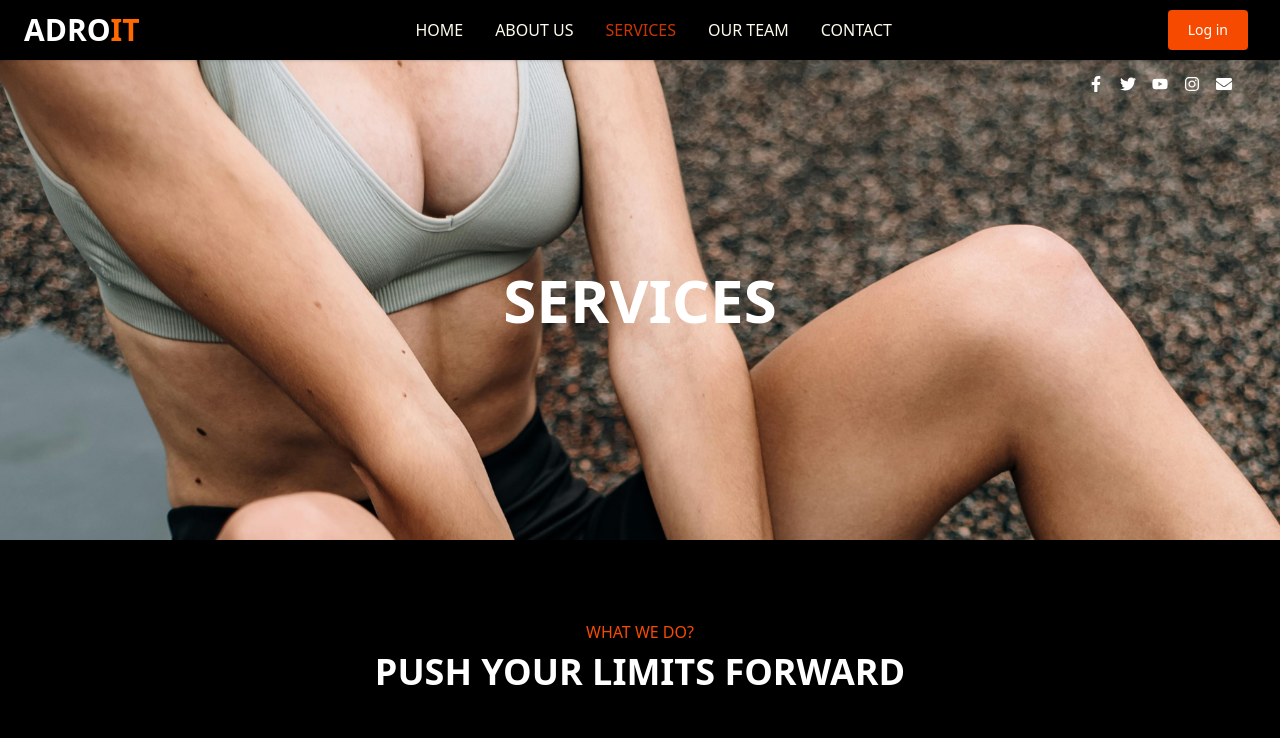
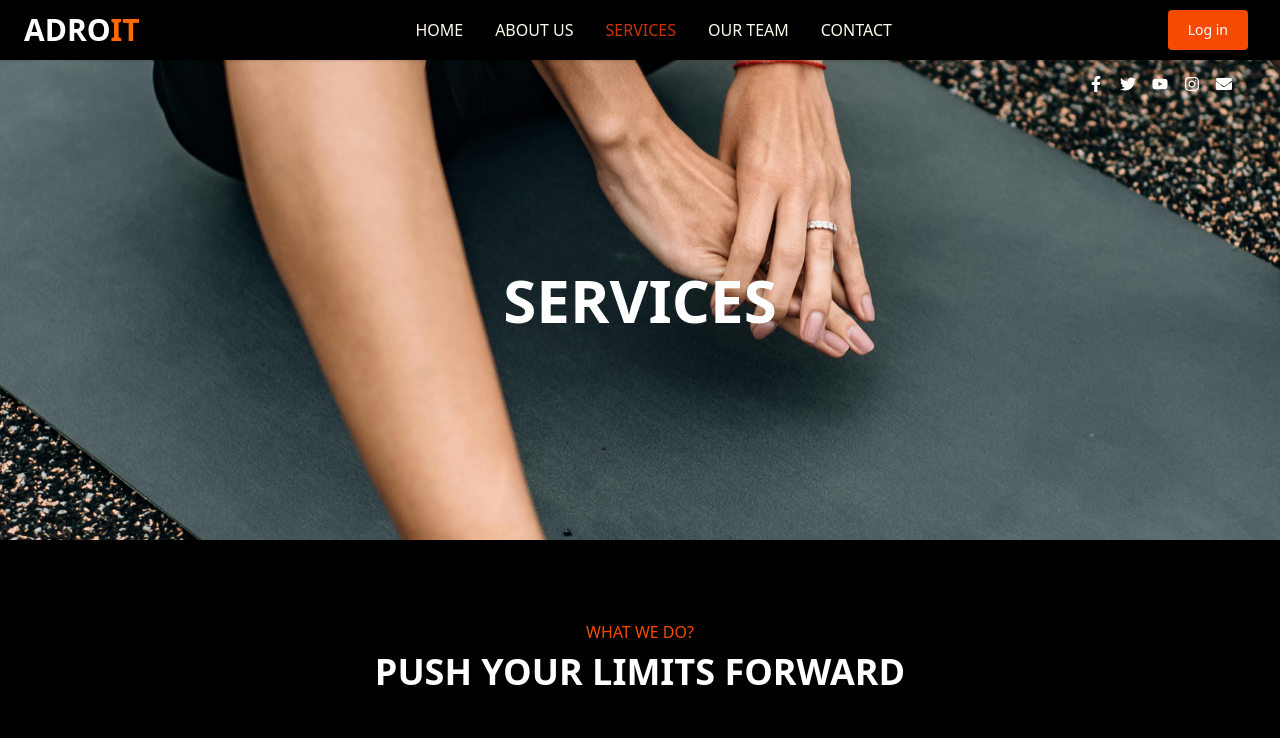
Before and after one commit to rehan2003gupta/Adroit_gym, a React (Vite) app: page /services in a window 1280 px wide. Shown: the top 738 px of the page. Built offline with nearby package versions, Linux system fonts and the light colour scheme; no server answers.

Commit message:
Refactor components to use LazyBackground for optimized background loading

```diff
--- a/src/Components/About/About.jsx
+++ b/src/Components/About/About.jsx
@@ -2,8 +2,9 @@ import { useState, useEffect, useRef } from "react";
 import Images from "../../assets/indexes";
 import Push from "../Push/Push";
 import { FaStar, FaChevronLeft, FaChevronRight } from "react-icons/fa";
-import Icon from "../Icon"
+import Icon from "../Icon";
 import AnimatedCard from "../AnimatedCard/AnimatedCard";
+import LazyBackground from "../LazyBackground";
 import { useNavigate } from "react-router-dom";
 const { powder, gymvideo, stretch, button, t1, t2, t3, t4 } = Images;
 
@@ -47,7 +48,7 @@ function About() {
   const play = useRef(null);
   const [isPlaying, setIsPlaying] = useState(false);
   const [animations, setAnimations] = useState("animate-ping");
-  const navigate=useNavigate();
+  const navigate = useNavigate();
   const goToPage = () => {
     navigate("/contact"); // Change "/about" to your desired route
   };
@@ -85,22 +86,14 @@ function About() {
   return (
     <>
       {/* Hero Section */}
-      <Icon className="right-[3rem] justify-end mt-4 absolute z-10"/>
-      <div
-        style={{
-          backgroundImage: `url(${powder})`,
-          backgroundSize: "cover",
-          backgroundPosition: "center",
-          height: "100vh",
-          width: "100%",
-        }}
-        className="flex flex-col items-center justify-center transition-all duration-200"
-      ><AnimatedCard delay={200}>
+      <Icon className="right-[3rem] justify-end mt-4 absolute z-10" />
+      <LazyBackground src={powder} height="100vh">
+        <AnimatedCard delay={200}>
           <p className="text-4xl sm:text-5xl md:text-6xl text-white text-center font-extrabold px-4">
             ABOUT <span className="text-orange-600">US</span>
           </p>
         </AnimatedCard>
-      </div>
+      </LazyBackground>
 
       <Push />
 
@@ -144,8 +137,8 @@ function About() {
                 lifestyle. Our expert trainers, cutting-edge equipment, and
                 motivating environment empower you to achieve your health goals
                 with confidence. Whether you're building strength, improving
-              endurance, or just starting your journey, Adroit is here to guide
-              every step.
+                endurance, or just starting your journey, Adroit is here to
+                guide every step.
               </p>
             </AnimatedCard>
           </div>
@@ -174,7 +167,10 @@ function About() {
           </p>
         </AnimatedCard>
         <AnimatedCard delay={200}>
-              <button onClick={goToPage} className="border-1 border-orange-600 text-white  mt-3 pl-4 pr-4 pt-3 pb-3 transition-all duration-300 hover:bg-orange-600 font-medium  ">
+          <button
+            onClick={goToPage}
+            className="border-1 border-orange-600 text-white  mt-3 pl-4 pr-4 pt-3 pb-3 transition-all duration-300 hover:bg-orange-600 font-medium  "
+          >
             APPOINTMENT
           </button>
         </AnimatedCard>
--- a/src/Components/Contact/Contact.jsx
+++ b/src/Components/Contact/Contact.jsx
@@ -5,6 +5,7 @@ import { collection, addDoc } from "firebase/firestore";
 import Images from "../../assets/indexes";
 import Icon from "../Icon";
 import AnimatedCard from "../AnimatedCard/AnimatedCard";
+import LazyBackground from "../LazyBackground";
 
 const { background } = Images;
 
@@ -24,7 +25,7 @@ function Contact() {
         email,
         query,
         comment,
-        timestamp: new Date()
+        timestamp: new Date(),
       });
       setMessage("Your query has been submitted successfully!");
       setName("");
@@ -39,28 +40,21 @@ function Contact() {
   return (
     <>
       <Icon className="right-[3rem] justify-end mt-4 absolute z-10" />
-      <div
-        style={{
-          backgroundImage: `url(${background})`,
-          backgroundSize: "cover",
-          backgroundPosition: "center",
-          height: "50vh",
-          width: "100%",
-        }}
-        className="items-center flex-col flex transition-all duration-200 justify-center"
-      >
+      <LazyBackground src={background} height="50vh">
         <AnimatedCard delay={200}>
-          <p className="text-white uppercase text-5xl font-extrabold ">
-            Contact <span className="text-orange-600 "> Us</span>
+          <p className="text-white uppercase text-5xl font-extrabold">
+            Contact <span className="text-orange-600">Us</span>
           </p>
         </AnimatedCard>
-      </div>
+      </LazyBackground>
 
       <div className="bg-black text-white min-h-screen flex items-center justify-center px-6">
         <div className="flex flex-col md:flex-row gap-12 w-full max-w-6xl py-12 md:py-20">
           {/* Left Side */}
           <div className="md:w-1/2">
-            <p className="text-orange-600 uppercase font-medium mb-2">Contact Us</p>
+            <p className="text-orange-600 uppercase font-medium mb-2">
+              Contact Us
+            </p>
             <h2 className="text-3xl font-extrabold mb-8">Get in Touch</h2>
 
             <div className="flex items-start gap-4 mb-6">
@@ -124,7 +118,9 @@ function Contact() {
               >
                 SUBMIT
               </button>
-              {message && <p className="text-sm mt-2 text-green-500">{message}</p>}
+              {message && (
+                <p className="text-sm mt-2 text-green-500">{message}</p>
+              )}
             </form>
           </div>
         </div>
--- a/src/Components/LazyBackground.jsx
+++ b/src/Components/LazyBackground.jsx
@@ -1,6 +1,6 @@
 import { useState, useEffect } from "react";
 
-const LazyBackground = ({ src, children }) => {
+const LazyBackground = ({ src, children, height = "100vh", className = "" }) => {
   const [loaded, setLoaded] = useState(false);
 
   useEffect(() => {
@@ -12,14 +12,19 @@ const LazyBackground = ({ src, children }) => {
   return (
     <div
       style={{
-        background: `linear-gradient(rgba(0,0,0,0.5), rgba(0,0,0,0.5)), url(${src}) center/cover no-repeat`,
-        height: "100vh",
+        backgroundImage: loaded ? `url(${src})` : "none", // Only set when loaded
+        backgroundSize: "cover",
+        backgroundPosition: "center",
+        height,
         width: "100%",
-        filter: loaded ? "none" : "blur(20px)", // blurred until loaded
-        transition: "filter 0.6s ease-out",
+        transition: "background-image 0.5s ease-in-out", // smooth fade-in
       }}
-      className="flex flex-col items-center justify-center transition-all duration-200"
+      className={`flex flex-col items-center justify-center object-contain transition-all duration-200 ${className}`}
     >
+      {/* Blur/fade overlay while loading */}
+      {!loaded && (
+        <div className="absolute inset-0 bg-gray-800 animate-pulse" />
+      )}
       {children}
     </div>
   );
--- a/src/Components/Services/Services.jsx
+++ b/src/Components/Services/Services.jsx
@@ -2,6 +2,7 @@ import { useState, useRef } from "react";
 import Images from "../../assets/indexes";
 import Price from "../Price/Price";
 import Icon from "../Icon";
+import LazyBackground from "../LazyBackground";
 const { sit, button, stretch, gymvideo, ex1, ex2, ex3, ex4, belly } = Images;
 import AnimatedCard from "../AnimatedCard/AnimatedCard";
 function Services() {
@@ -26,22 +27,14 @@ function Services() {
   return (
     <>
       {/* Hero Section */}
-      <Icon className="right-[3rem] justify-end mt-4 absolute z-10"/>
-      <div
-        style={{
-          backgroundImage: `url(${sit})`,
-          backgroundSize: "cover",
-          height: "60vh",
-          width: "100%",
-        }}
-        className="flex flex-col items-center justify-center object-contain transition-all duration-200"
-      >
+      <Icon className="right-[3rem] justify-end mt-4 absolute z-10" />
+      <LazyBackground src={sit} height="60vh">
         <AnimatedCard delay={200}>
           <p className="text-4xl sm:text-5xl md:text-6xl text-white text-center font-extrabold px-4">
             SERVICES
           </p>
         </AnimatedCard>
-      </div>
+      </LazyBackground>
 
       {/* What We Do Section */}
       <div className="bg-black pb-10 pt-20 px-4 md:px-10">
@@ -57,8 +50,6 @@ function Services() {
               PUSH YOUR LIMITS FORWARD
             </p>
           </AnimatedCard>
-
-
         </div>
 
         <div className="grid grid-cols-1 lg:grid-cols-2 transition-all duration-150 max-w-7xl mx-auto gap-6">
@@ -105,7 +96,8 @@ function Services() {
                   </h3>
                   <p className="text-gray-400 mb-4">
                     Join our high-energy group sessions to stay motivated, burn
-                  calories, and build strength with the support of a community.
+                    calories, and build strength with the support of a
+                    community.
                   </p>
                   <p className="font-bold cursor-pointer  hover:text-blue-500">
                     EXPLORE
@@ -204,16 +196,13 @@ function Services() {
           </p>
         </AnimatedCard>
 
-
         <button
           onClick={handleVideo}
-          className={`absolute ${!isHidden ? "opacity-0 pointer-events-none" : "opacity-100"}  ${animations} flex items-center justify-center rounded-full z-10`}
+          className={`absolute ${
+            !isHidden ? "opacity-0 pointer-events-none" : "opacity-100"
+          }  ${animations} flex items-center justify-center rounded-full z-10`}
         >
-          <img
-            src={button}
-            alt="Play"
-            className="w-44 h-44 object-contain"
-          />
+          <img src={button} alt="Play" className="w-44 h-44 object-contain" />
         </button>
       </div>
 
--- a/src/Components/Team/Team.jsx
+++ b/src/Components/Team/Team.jsx
@@ -3,6 +3,7 @@ const { background, tt1, tt2, tt3, tt4, tt5, t1 } = Images;
 import { useNavigate } from "react-router-dom";
 import Icon from "../Icon";
 import AnimatedCard from "../AnimatedCard/AnimatedCard";
+import LazyBackground from "../LazyBackground"
 function Team() {
   const navigate=useNavigate();
   const goToPage = () => {
@@ -45,22 +46,14 @@ function Team() {
     <>
       {/* Hero Section */}
       <Icon className="right-[3rem] justify-end mt-4 absolute z-10" />
-      <div
-        style={{
-          backgroundImage: `url(${background})`,
-          backgroundSize: "cover",
-          backgroundPosition: "center",
-          height: "50vh",
-          width: "100%",
-        }}
-        className="items-center flex-col flex transition-all duration-200 justify-center"
-      >
-        <AnimatedCard delay={150}>
-          <p className="mt-3 text-5xl text-white font-extrabold text-center">
-            OUR <span className="text-orange-600">TEAM</span>
-          </p>
-        </AnimatedCard>
-      </div>
+      <LazyBackground src={background} height="50vh">
+  <AnimatedCard delay={150}>
+    <p className="mt-3 text-5xl text-white font-extrabold text-center">
+      OUR <span className="text-orange-600">TEAM</span>
+    </p>
+  </AnimatedCard>
+</LazyBackground>
+
       <div className="pb-10 pt-10 flex flex-col sm:flex-row items-center justify-around gap-4 px-4 bg-black">
         {/* Left side */}
 
```
Lines whose indentation alone changed are shown as unchanged.
